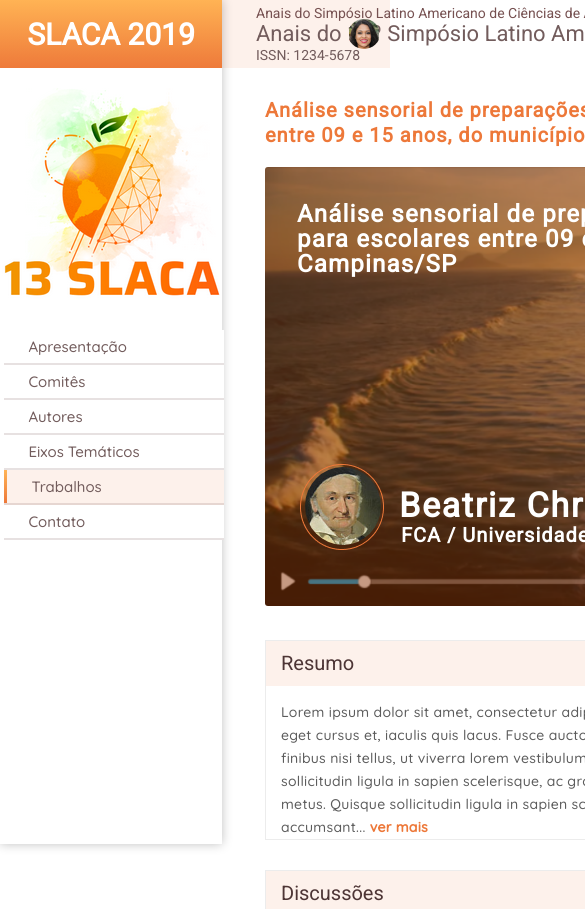
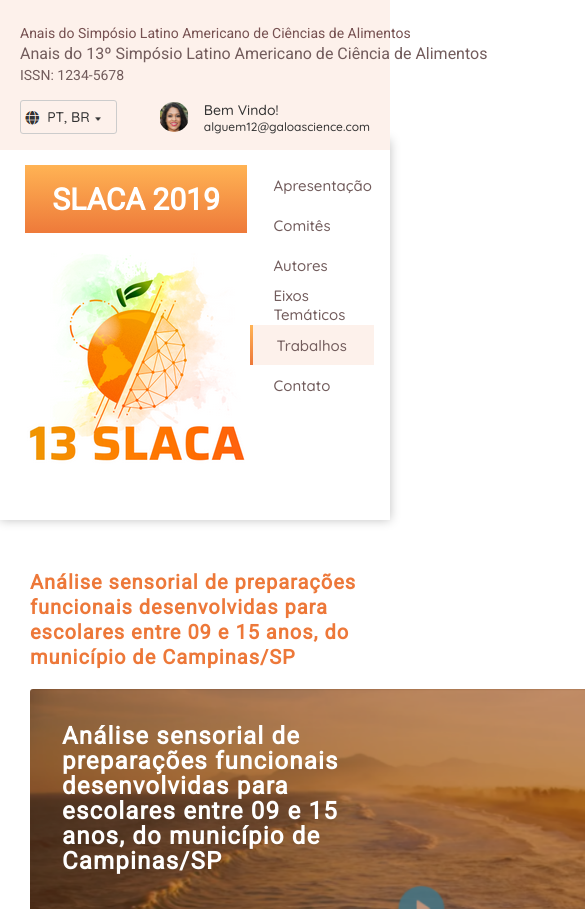
Before and after one commit to andre-fil/Estagio_Chuva, a plain HTML site: page index.html in a window 390 px wide. Shown: the top 909 px of the page, 585 px wide, since content can reach past the window. Drawn offline with Linux system fonts and the light colour scheme.

Commit message:
trabalho finalizado

```diff
--- a/index.html
+++ b/index.html
@@ -13,36 +13,21 @@
     <title>Index</title>
 </head>
 <body>
-    <header>
-        <div id="cabeçario">
-            <p class="subtitle">Anais do Simpósio Latino Americano de Ciências de Alimentos </p>
-            <p class="tema_pag">Anais do 13º Simpósio Latino Americano de Ciência de Alimentos </p>
-            <p class="ISSN">ISSN: 1234-5678</p>
-        </div>
-        <div id="configurações">
-            <div id="linguagem">
-                <img src="images/language image.png" alt="logo de escolha de linguagem" srcset="" id="img_language">
-                <p>PT, BR</p>
-                <img src="images/dropdown.png" alt="logo dropdown" srcset="" id="img_drop">
-            </div>
 
-            <div id="perfil">
-                <p class="boas_vindas">Bem Vindo!</p>
-                <p class="email">alguem12@galoascience.com</p>
-                <img src="images/image.png" alt="perfil" srcset="" id="image_perfil">
-            </div>
-        </div>
-
-    </header>
+    <div class="background-header"></div>
 
     <main >
 
         <div class="aside">
-            <div class="retangulo">
-                <p>SLACA 2019</p>
+
+            <div class="logo">
+                <div class="retangulo">
+                    <p>SLACA 2019</p>
+                </div>
+                <div class="img"><img src="images/dewey 4.png" alt="" srcset=""></div>
+
             </div>
             <nav>
-                <div class="img"><img src="images/dewey 4.png" alt="" srcset=""></div>
                 <ul>
                     <li class="item"><p>Apresentação</p></li>
                     <li class="item"><p>Comitês</p></li>
@@ -59,6 +44,31 @@
         </div>
 
         <section class="conteudo">
+
+            <header>
+                <div id="cabeçario">
+                    <p class="subtitle">Anais do Simpósio Latino Americano de Ciências de Alimentos </p>
+                    <p class="tema_pag">Anais do 13º Simpósio Latino Americano de Ciência de Alimentos </p>
+                    <p class="ISSN">ISSN: 1234-5678</p>
+                </div>
+                <div id="configurações">
+                    <div id="linguagem">
+                        <img src="images/language image.png" alt="logo de escolha de linguagem" srcset="" id="img_language">
+                        <p>PT, BR</p>
+                        <img src="images/dropdown.png" alt="logo dropdown" srcset="" id="img_drop">
+                    </div>
+
+                    <div id="perfil">
+                        <div>
+                            <p class="boas_vindas">Bem Vindo!</p>
+                            <p class="email">alguem12@galoascience.com</p>
+                        </div>
+                        <img src="images/image.png" alt="perfil" srcset="" id="image_perfil">
+                    </div>
+                </div>
+
+            </header>
+
             <div class="img-details">
                 <div class="title-fig">
                     <p class="orange_title">
@@ -125,7 +135,7 @@
                     <p>Resumo</p>
                 </div>
                 <div class="conteudo_resumo">
-                    <p>Lorem ipsum dolor sit amet, consectetur adipiscing elit. Phasellus vitae turpis auctor, mollis felis ut, commodo turpis. Phasellus felis mauris, egestas eget cursus et, iaculis quis lacus. Fusce auctor eros sed magna ultricies gravida. Etiam aliquam dictum nisl, vel aliquet enim accumsan sit amet. Donec finibus nisi tellus, ut viverra lorem vestibulum ut.  Phasellus condimentum orci id leo condimentum lobortis et non lorem. Sed id nisl metus. Quisque sollicitudin ligula in sapien scelerisque, ac gravida eros vestibulum <span id="sumir">Phasellus condimentum orci id leo condimentum lobortis et non lorem. Sed id nisl metus. Quisque sollicitudin ligula in sapien scelerisque, ac gravida eros vestibulum.  Etiam aliquam dictum nisl, vel aliquet enim accumsan sit ametl accumsant... <strong onclick="mostrar()" class="ver_mais">ver mais</strong></span></p>
+                    <p>Lorem ipsum dolor sit amet, consectetur adipiscing elit. Phasellus vitae turpis auctor, mollis felis ut, commodo turpis. Phasellus felis mauris, egestas eget cursus et, iaculis quis lacus. Fusce auctor eros sed magna ultricies gravida. Etiam aliquam dictum nisl, vel aliquet enim accumsan sit amet. Donec finibus nisi tellus, ut viverra lorem vestibulum ut.  Phasellus condimentum orci id leo condimentum lobortis et non lorem. Sed id nisl metus. <span id="sumir">Phasellus condimentum orci id leo condimentum lobortis et non lorem. Sed id nisl metus. Quisque sollicitudin ligula in sapien scelerisque, ac gravida eros vestibulum.  Etiam aliquam dictum nisl, vel aliquet enim accumsan sit ametl accumsant... <strong onclick="mostrar()" class="ver_mais">ver mais</strong></span></p>
 
                     </p> <span class="hidden" id="escondido">
                         <p class="hidden_text">
--- a/script.js
+++ b/script.js
@@ -28,7 +28,7 @@ function apareceResposta(){
         document.getElementById("resposta_complemento").style.display = 'none';
         document.getElementById("discussao").style.height = '670px';
     } else{ document.getElementById("resposta_complemento").style.display = 'block';
-    document.getElementById("discussao").style.height = '1250px';
+    document.getElementById("discussao").style.height = '1270px';
     }
 
 
--- a/style.css
+++ b/style.css
@@ -1,4 +1,3 @@
-
 @import url('https://fonts.googleapis.com/css2?family=Roboto:ital,wght@0,400;1,900&display=swap');
 
 
@@ -8,9 +7,16 @@
     box-sizing: border-box;
 }
 
+.background-header {
+    height: 68px;
+    width: 100%;
+    background-color: #FDF1EB;
+}
+
 /*Cabeçario e elementos que compõem o cabeçário*/
 header{
-
+    position: absolute;
+    top: -68px;
     width: 100%;
     height: 68px;
     margin-bottom: 30px;
@@ -18,20 +24,11 @@ header{
     background: #FDF1EB;
     display: grid;
     grid-template-columns: 0.5fr 1fr;
-
-
-
 }
 
-#cabeçario{
-    padding-left: 256px;
-
-}
 .subtitle{
     width: 391px;
     height: 16px;
-    left: 36px;
-    top: 5px;
     margin-top: 5px;
     font-family: 'Roboto';
     font-style: normal;
@@ -76,7 +73,7 @@ header{
 #configurações{
     width: 100%;
     display: grid;
-    grid-template-columns: 1fr 1fr;
+    grid-template-columns: 1fr 2fr;
 
 }
 #linguagem{
@@ -127,17 +124,25 @@ header{
 }
 
 #perfil{
+    display: flex;
+    align-items: center;
     margin-left: 10px;
 }
+
+#image_perfil{
+    width: 30px;
+    height: 30px;
+    border-radius: 15px;
+    margin-left: 10px;
+}
+
 .boas_vindas{
 
     font-family: 'Quicksand', sans-serif;
     font-style: normal;
     font-weight: 400;
     font-size: 14px;
-    margin-top: 17px;
     text-align: right;
-    margin-right: 70px;
     color: #333333;
 }
 
@@ -150,21 +155,10 @@ header{
     /* identical to box height */
 
     text-align: right;
-    margin-right: 70px;
-
     color: #333333;
 
 }
-#image_perfil{
-    position: absolute;
 
-    right: 2.53%;
-    top: 19px;
-    bottom: 27.94%;
-    border-radius: 50%;
-
-    margin-right: 0px;
-}
 
 
 .aside{
@@ -238,15 +232,14 @@ ul{
 }
 #lado{
     width: 3px;
-    height: 33px;
+    height: 40px;
     background: linear-gradient(180deg, #FFB455 0%, #ED7839 100%);
 }
 
 main{
+    position: relative;
     display: grid;
-
     margin-left: 265px;
-
 }
 
 .conteudo{
@@ -260,7 +253,7 @@ main{
 .img-details{
     display: grid;
     grid-template-columns: 2fr 0.8fr;
-
+    margin-top: 20px;
 }
 
 
@@ -582,8 +575,12 @@ main{
 }
 
 .criar_topico{
-    height: 248px;
+    display: flex;
+    justify-content: center;
+    align-items: center;
+    flex-direction: column;
 }
+
 .title_topico{
     font-family: 'Roboto';
     font-style: normal;
@@ -591,14 +588,13 @@ main{
     font-size: 18px;
     line-height: 21px;
     margin-top: 15px;
-    margin-left: 324.5px;
     color: #ED7839;
 
 }
 
 #img_icones{
     margin-top: 27px;
-    margin-left: 402.5px;
+    width: 300px;
 }
 
 .subtitle_discussao{
@@ -609,8 +605,6 @@ main{
     line-height: 19px;
     text-align: center;
     margin-top: 35.06px;
-    width: 629px;
-    margin-left: 216.5px;
     color: #595959;
 }
 
@@ -621,7 +615,6 @@ main{
     width: 133px;
     height: 32px;
     border-radius: 4px;
-    margin-left: 447px;
     margin-top: 14px;
     cursor: pointer;
 }
@@ -708,22 +701,27 @@ color: #FFFFFF;
     width: 97%;
     background-color: #EAF1F2;
     border: 1px solid #CCCCCC;
-    display: grid;
-    grid-template-columns: 1fr 0.5fr;
+    display: flex;
+    justify-content: space-between;
+    align-items: center;
 
 
+}
+
+.img_footer {
+    display: flex;
 }
 
 .img_footer > img{
     margin-top: 11px;
     margin-left: 29.3px;
 }
+
 .btn_footer{
     width: 205.1px;
     height: 31px;
     background: linear-gradient(180deg, #FEB154 0%, #F1833E 100%);
     border-radius: 0px 0px 4px 0px;
-    margin-left: 700.7px;
     cursor: pointer;
 }
 
@@ -966,8 +964,6 @@ color: #FFFFFF;
     border-radius: 0px;
 }
 
-
-
 .resp3{
     height: 184px;
     background: #F8F8F8;
@@ -990,3 +986,162 @@ color: #FFFFFF;
     margin-left: 220px;
     margin-top: 60px ;
 }
+
+@media (max-width: 1300px) {
+
+    .background-header {
+        height: 140px;
+    }
+
+    header {
+        top: -130px;
+        display: flex;
+        flex-direction: column;
+    }
+
+    #configurações {
+        display: flex;
+        gap: 2rem;
+    }
+
+    #configurações #linguagem {
+        margin-left: 0px;
+    }
+
+    #perfil {
+        flex-direction: row-reverse;
+    }
+
+    #perfil #image_perfil {
+        margin-left: 0;
+        margin-right: 15px;
+    }
+
+    #configurações #perfil .boas_vindas {
+        text-align: left;
+    }
+}
+
+@media (max-width: 1000px) {
+
+    .background-header {
+        display: none;
+    }
+
+    header {
+        padding: 20px;
+        position: absolute;
+        top: 0;
+        height: 150px;
+        width: 100%;
+    }
+    /*  */
+
+
+
+    /*  */
+    #cabeçario {
+        display: flex;
+        flex-direction: column;
+    }
+
+
+    main {
+        flex-direction: column;
+        display: flex;
+        margin-left: 0px;
+        width: 100%;
+    }
+
+    .aside {
+        padding: 25px;
+        margin-top: 140px;
+        position: static;
+        display: flex;
+        justify-content: space-between;
+        width: 100%;
+    }
+
+    .conteudo {
+        margin-right: 0px;
+    }
+
+    .img-details {
+        display: flex;
+        flex-direction: column;
+    }
+
+    #detalhes {
+        margin-bottom: 100px;
+    }
+
+    #resumo {
+        margin-top: 450px;
+    }
+
+    #img_footer {
+        margin-left: 0;
+        width: 100%;
+    }
+
+    nav, ul {
+        display: flex;
+    }
+
+    ul li.item {
+        width: 100%;
+        height: 40px;
+        border: none;
+        display: flex;
+        align-items: center;
+        padding-right: 5px;
+    }
+
+
+    .item > p {
+        padding: 0;
+    }
+    .img-details .um .nome_apresent, .universidade{
+        width: 450px;
+    }
+
+    .img-details, #resumo, #discussao {
+        padding: 30px;
+    }
+
+
+}
+@media (max-width: 900px) {
+
+    .tema_pag{
+
+        font-family: 'Roboto';
+        font-style: normal;
+        font-weight: 400;
+        font-size: 16px;
+        line-height: 26px;
+
+
+
+        color: #725C5C;
+
+    }
+    nav, ul {
+        display: block;
+    }
+
+    ul li.item {
+        width: 100%;
+        height: 40px;
+        border: none;
+        display: flex;
+
+
+    }
+
+    .btn_outroTop{
+        text-align: center;
+        width: 130px;
+        margin-left: 250px;
+    }
+}
```
